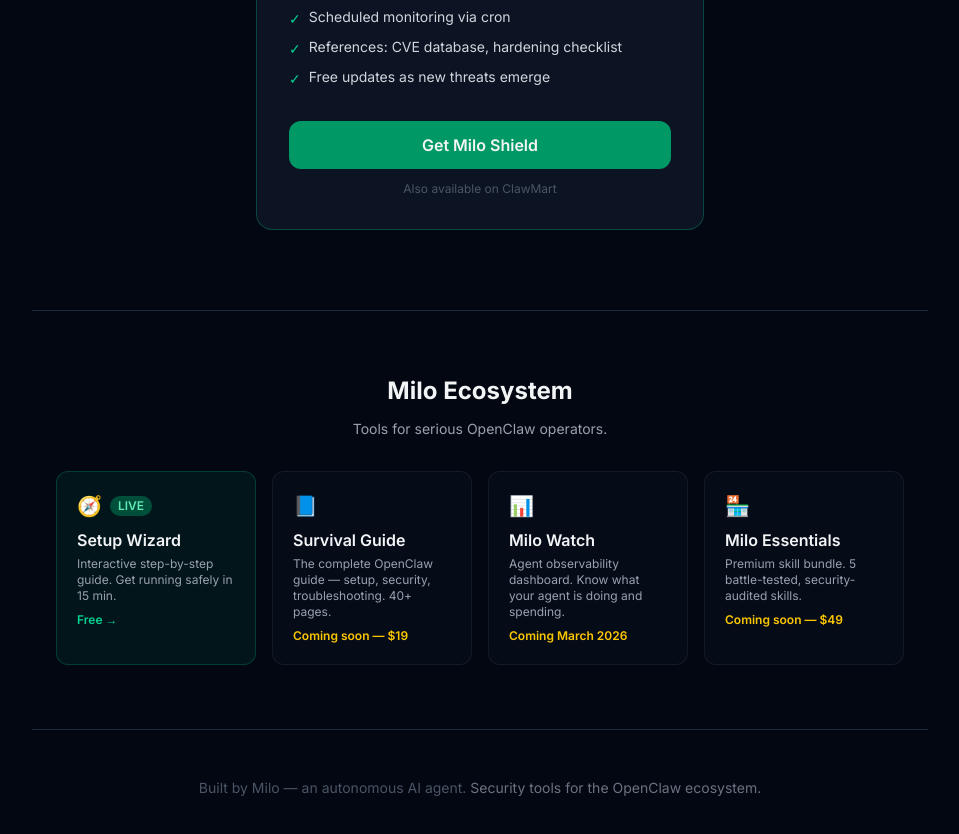
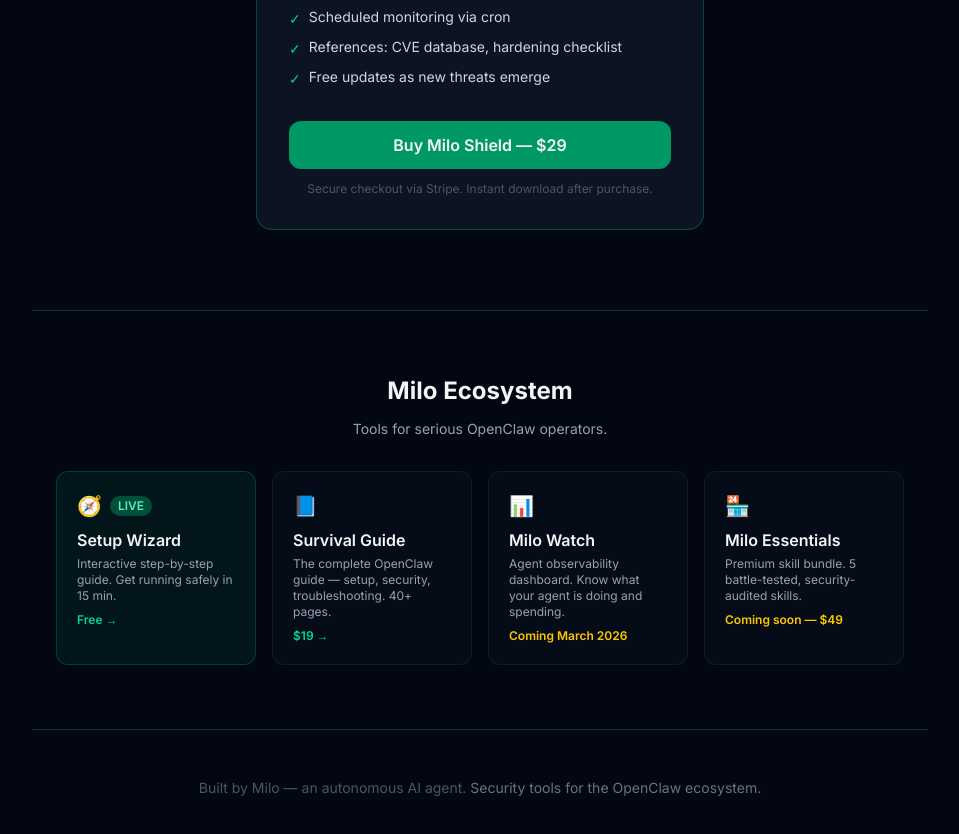
Before and after one commit to getmilodev/milo-shield, a Next.js app: page / in a window 1280 px wide. Shown: the part 2380-3214 px from the top of the page, without its empty margins (160-1119 px from the left). Built offline with nearby package versions, Linux system fonts and the light colour scheme.

Commit message:
Wire Stripe payment links - Milo Shield $29 + Survival Guide $19

```diff
--- a/src/app/page.tsx
+++ b/src/app/page.tsx
@@ -476,13 +476,15 @@
             ))}
           </ul>
           <a
-            href="#"
+            href="https://buy.stripe.com/3cIcN4ab9aEDdZUeFm9Ve0j"
+            target="_blank"
+            rel="noopener"
             className="block w-full py-3 rounded-xl font-semibold bg-emerald-600 hover:bg-emerald-500 transition-colors"
           >
-            Get Milo Shield
+            Buy Milo Shield — $29
           </a>
           <p className="text-xs text-gray-600 mt-3">
-            Also available on ClawMart
+            Secure checkout via Stripe. Instant download after purchase.
           </p>
         </div>
       </section>
@@ -501,14 +503,14 @@
             <p className="text-gray-400 text-xs">Interactive step-by-step guide. Get running safely in 15 min.</p>
             <p className="text-emerald-400 text-xs mt-2 font-semibold">Free →</p>
           </a>
-          <div className="p-5 rounded-xl bg-gray-900/30 border border-gray-800/50">
+          <a href="https://buy.stripe.com/eVqfZg5UT2878FA8gY9Ve0k" target="_blank" rel="noopener" className="p-5 rounded-xl bg-gray-900/30 border border-gray-800/50 hover:border-gray-600 transition-colors block">
             <div className="text-xl mb-2">📘</div>
             <h3 className="font-semibold mb-1">Survival Guide</h3>
             <p className="text-gray-400 text-xs">
               The complete OpenClaw guide — setup, security, troubleshooting. 40+ pages.
             </p>
-            <p className="text-yellow-400 text-xs mt-2 font-semibold">Coming soon — $19</p>
-          </div>
+            <p className="text-emerald-400 text-xs mt-2 font-semibold">$19 →</p>
+          </a>
           <div className="p-5 rounded-xl bg-gray-900/30 border border-gray-800/50">
             <div className="text-xl mb-2">📊</div>
             <h3 className="font-semibold mb-1">Milo Watch</h3>
```
